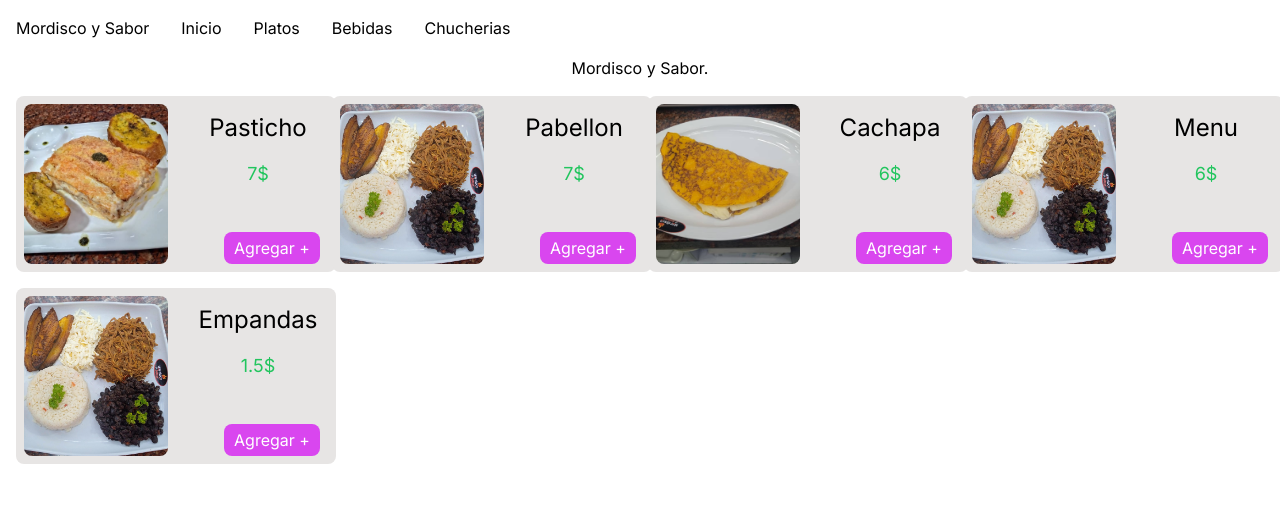
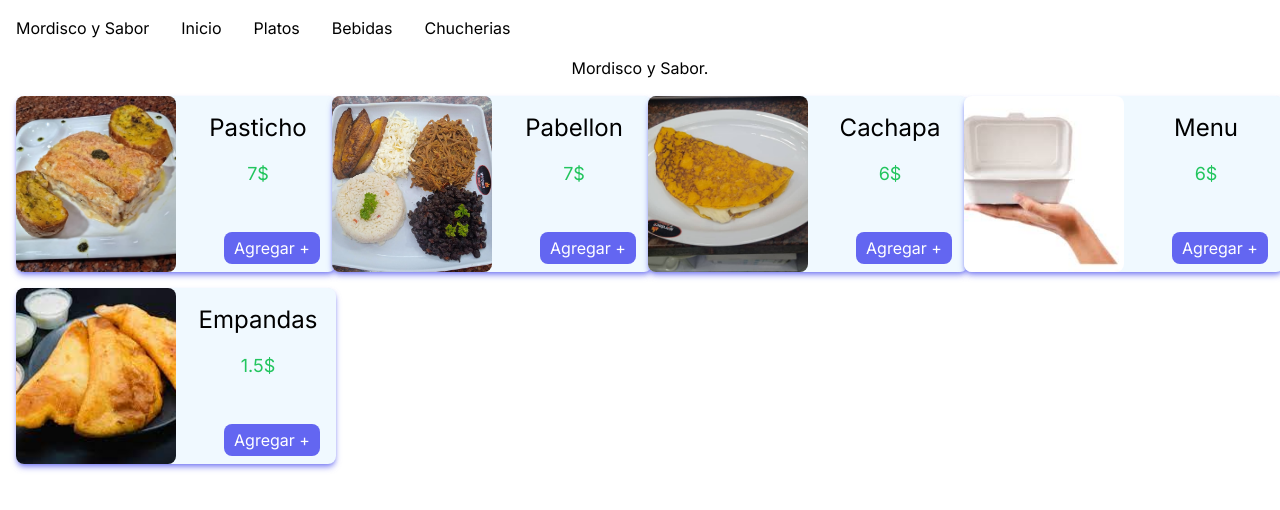
Before and after one commit to 30Bkr/sistema, a Next.js app: page /platos in a window 1280 px wide. Shown: the top 510 px of the page. Built offline with nearby package versions, Linux system fonts and the light colour scheme.

Commit message:
agregamos cambios

```diff
--- a/components/Comandas.jsx
+++ b/components/Comandas.jsx
@@ -1,16 +1,50 @@
 import Image from 'next/image'
-import React from 'react'
+import React, { useState } from 'react'
 
-const Comandas = (props) => {
+const Comandas = props => {
+  const { id, img, price, eliminar} = props
+  const [cantidad, setCantidad] = useState(1)
+  const quieroMas = () => {
+    setCantidad(cantidad + 1)
+  }
+  const quieroMenos = () => {
+    setCantidad(cantidad - 1)
+  }
+
   return (
-    <div>
-        <h1>{props.id}$</h1>
-        <h2>{props.price}</h2>
+    <div className='flex mb-2 items-center relative'>
         <Image
-        src={(props.img == ''? `/pabellon.jpeg`: props.img)}
+        src={(img == ''? `/pabellon.jpeg`: img)}
+        alt= {`imagen de ${id}`}
+        className='object-cover w-30 h-40 rounded-lg'
         width={120}
-        height={120}
+        height={100}
         />
+        <div className='flex ml-4 '>
+          <h1 className='font-bold'>{id}</h1>
+          <h2 className='ml-1 text-green-600'>{price}$</h2>
+        </div>
+        <div className='absolute flex bottom-8 left-48 font-bold'>
+          <p
+          className={`${cantidad==1 ? 'hidden' : 'flex'} mr-1 w-4 h-4 items-center justify-center bg-red-200 rounded-full cursor-pointer`}
+          onClick={()=> quieroMenos()}
+          >-</p>
+          <h1 className='flex mx-1 w-4 h-4 items-center justify-center'>{cantidad}</h1>
+          <p
+          className='flex ml-1 w-4 h-4 items-center justify-center bg-red-200 rounded-full cursor-pointer'
+          onClick={()=> quieroMas()}
+          >+</p>
+        </div>
+
+
+
+        <div
+        onClick={()=> eliminar(id)}
+        className='flex w-8 h-8 items-center justify-center absolute right-0 bg-indigo-200 rounded-full cursor-pointer '
+        >
+          <h1>X</h1>
+        </div>
+
     </div>
   )
 }
--- a/components/Fichas.jsx
+++ b/components/Fichas.jsx
@@ -1,7 +1,6 @@
 'use client'
 import React from 'react'
 import Image from 'next/image';
-import { data } from 'autoprefixer';
 import { usePedidos } from '@/context/ComidaContext';
 
 const Fichas = (props) => {
@@ -10,18 +9,25 @@ const Fichas = (props) => {
   const agregarProducto = (event, datap) => {
     event.preventDefault()
     setAbierto(true);
-    setOrden([...orden, datap])
+    setOrden([...orden,
+      {
+        id: props.id,
+        img: props.img,
+        precio: props.precio,
+        cantidad: 1
+      }
+    ])
     console.log(orden)
   }
   return (
-    <div className='grid grid-cols-2 w-80 h-44 bg-stone-200 rounded-lg relative'>
-      <div className='m-2'>
+    <div className='grid grid-cols-2 w-80 h-44 bg-sky-50 shadow-md shadow-indigo-500/70 rounded-lg  relative'>
+      <div className=''>
         <Image
         src={(props.img == ''? `/pabellon.jpeg`: props.img)}
-        alt= 'imagen'
-        className='object-cover w-40 h-40 rounded-lg'
+        alt= {`imagen de ${props.id}`}
+        className='object-cover w-40 h-44 rounded-lg'
         width={140}
-        height={140}
+        height={130}
         />
       </div>
 
@@ -30,7 +36,7 @@ const Fichas = (props) => {
         <h2 className='text-lg ml-1 text-green-500 mt-4' >{props.precio}$</h2>
 
         <div className='flex items-center justify-end mr-4 ml-1 absolute bottom-2 right-0 rounded-lg'>
-          <button className='bg-fuchsia-500 w-24 h-8 rounded-lg text-white'
+          <button className='bg-indigo-500 w-24 h-8 rounded-lg text-white'
           onClick={(event) => agregarProducto(event, props)}
           >
             Agregar +
--- a/components/Orden.jsx
+++ b/components/Orden.jsx
@@ -6,14 +6,24 @@ import Comandas from './Comandas'
 import '../src/app/globals.css'
 
 const Orden= () => {
-  const {abierto, orden} = usePedidos()
+  const {abierto, orden, cerrar, setOrden} = usePedidos()
+  const eliminarPedido = (id) => {
+    const filteredProducts = orden.filter(product => product.id != id)
+    setOrden(filteredProducts)
+  }
   return (
 <aside className={`${abierto? 'flex' : 'hidden'} ckeckout-side-menu flex-col fixed right-4 top-0  border border-black rounded-lg  bg-white`}
     >
       <div  className='flex justify-between items-center p-6'>
         <h2 className='font-medium text-xl'>
-          My Order
+          Orden
         </h2>
+        <div
+        className='flex items-center justify-center rounded-full w-8  h-8 cursor-pointer bg-indigo-200'
+        onClick= {()=> cerrar()}
+        >
+          <h1>X</h1>
+        </div>
       </div>
       <div className='px-6 overflow-y-scroll flex-1'>
         {
@@ -23,6 +33,7 @@ const Orden= () => {
                     id={product.id}
                     img={product.img}
                     price={product.precio}
+                    eliminar={eliminarPedido}
                 />
             ))
         }
--- a/src/app/layout.jsx
+++ b/src/app/layout.jsx
@@ -15,7 +15,7 @@ export const metadata = {
 export default function RootLayout({ children }) {
   return (
     <html lang="en">
-      <body className={inter.className}>
+      <body className={` ${inter.className}`}>
         <Navbar />
         <PedidosProvider>
           {children}
--- a/src/context/ComidaContext.js
+++ b/src/context/ComidaContext.js
@@ -29,12 +29,12 @@ export const PedidosProvider = ({children}) => {
         {
             id: 'Menu',
             price: 6,
-            img:''
+            img:'/menu.jpg'
         },
         {
             id: 'Empandas',
             price: 1.5,
-            img:''
+            img:'/empanada.jpg'
         },
 
     ]);
@@ -102,6 +102,8 @@ export const PedidosProvider = ({children}) => {
     ]);
 
     const [orden, setOrden] = useState([]);
+    const cerrar = () => setAbierto(false)
+    const abrir = () => setAbierto(true)
 
     const [abierto, setAbierto ] = useState(false)
     return(
@@ -112,11 +114,13 @@ export const PedidosProvider = ({children}) => {
             orden,
             chucherias,
             abierto,
+            cerrar,
+            abrir,
             setComida,
+            setAbierto,
             setChucherias,
             setBebidas,
             setOrden,
-            setAbierto,
         }}
         >
             {children}
```
Also changed, not shown: public/empanada.jpg (added), public/menu.jpg (added).
